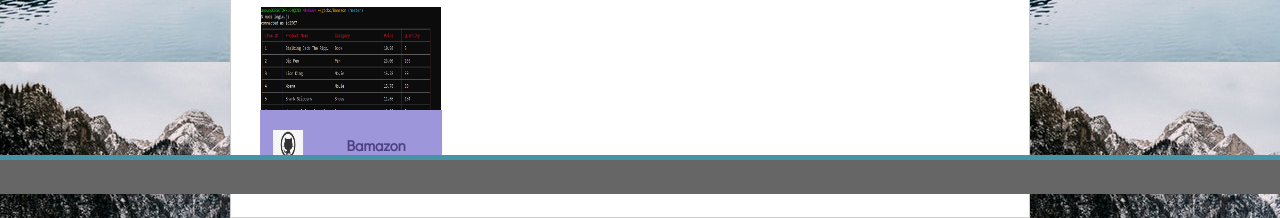
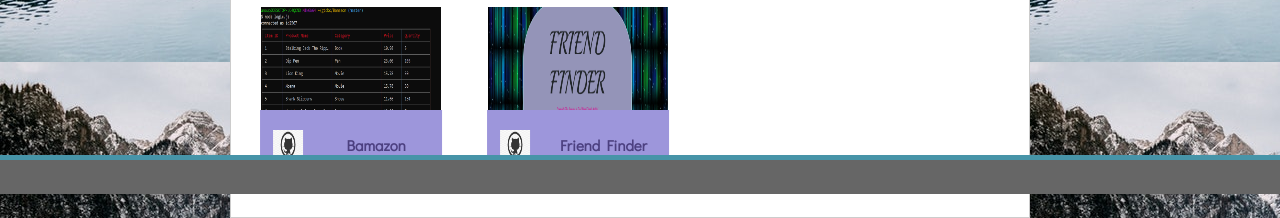
Before and after one commit to aupreti1/Responsive-Portfolio, a plain HTML site: page portfolio.html in a window 1280 px wide. Shown: the part 606-824 px from the top of the page. Drawn offline with Linux system fonts and the light colour scheme.

Commit message:
added the friend finder to portfolio

```diff
--- a/portfolio.html
+++ b/portfolio.html
@@ -92,6 +92,15 @@
             <a href="https://github.com/aupreti1/Bamazon" target=" _blank">
                 <img class="portfolio-img" src="./assets/images/tableone.png"></a>
         </div>
+        <div class="container">
+            <div class="centered">
+                <a href="https://github.com/aupreti1/FriendFinder" target="_blank">
+                    <img id="giticon" src="./assets/images/githubicon.png"></a>
+                <h3>Friend Finder</h3>
+            </div>
+            <a href="https://github.com/aupreti1/FriendFinder" target=" _blank">
+                <img class="portfolio-img" src="./assets/images/friendfinder1.png"></a>
+        </div>
     </section>
 
     <footer></footer>
```
Also changed, not shown: assets/images/friendfinder1.png (added).
